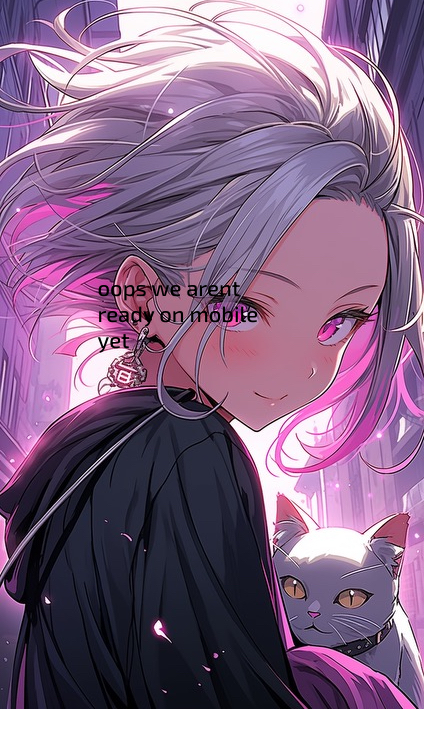
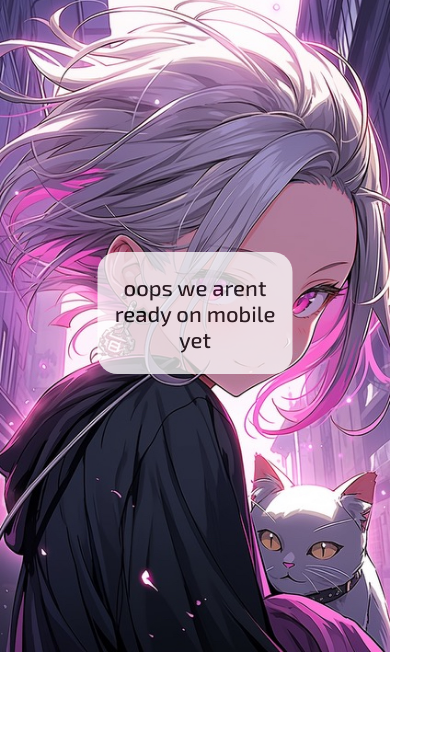
Before and after one commit to Stayin-blick/reikai_pp2, a plain HTML site: page lore.html in a window 390 px wide. Shown: the part 109-844 px from the top of the page, 424 px wide, since content can reach past the window. Drawn offline with Linux system fonts and the light colour scheme.

Commit message:
fix styling of mobile view

```diff
--- a/assets/css/style.css
+++ b/assets/css/style.css
@@ -572,6 +572,14 @@ button:hover::before {
     top: 50%;
     left: 50%;
     transform: translate(-50%, -50%);
+    background-color: white;
+    border-radius: 20px;
+    opacity: 0.75;
+    text-align: center;
+}
+
+.mobile-img {
+    width: 100%;
 }
 
 /* Media query for tablets and smaller screens */
--- a/lore.html
+++ b/lore.html
@@ -156,7 +156,7 @@
     </div>
     <div class="mobile-lore">
     <div class="image-oops-container">
-      <img src="/assets/images/cute-kamiko.jpg" alt="cute kamiko" aria-label="cute kamiko">
+      <img src="/assets/images/cute-kamiko.jpg" class="mobile-img" alt="cute kamiko" aria-label="cute kamiko">
       <div class="centered-text">
         <p>oops we arent ready on mobile yet</p>
       </div>
```
